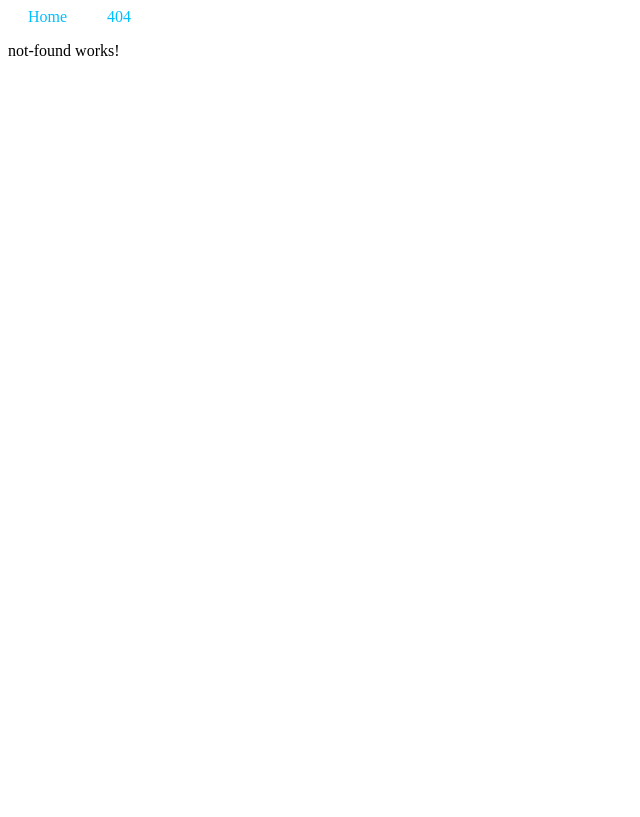
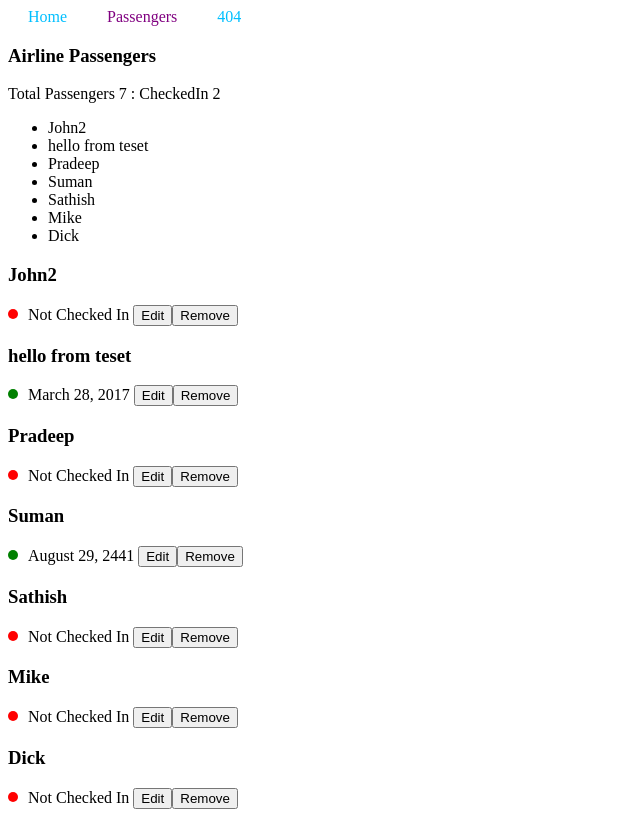
Before and after one commit to brillyanto/ngprojects, an Angular app: page /passengers in a window 1280 px wide. Shown: the whole page, without its empty margins (0-640 px from the left). Built offline with nearby package versions, Linux system fonts and the light colour scheme; data requests are answered from the project's data file.

Commit message:
adding passengers dashboard link to the navigation

```diff
--- a/db.json
+++ b/db.json
@@ -2,7 +2,7 @@
   "passengers": [
     {
       "id": 0,
-      "fullname": "John1",
+      "fullname": "John2",
       "checkedIn": false,
       "checkedInDate": null,
       "baggage": "none"
--- a/src/app/app.component.ts
+++ b/src/app/app.component.ts
@@ -19,6 +19,10 @@ export class AppComponent {
       title: 'Home',
       exact: true
     },{
+      url: '/passengers',
+      title: 'Passengers',
+      exact: false
+    },{
       url: '/opps',
       title: '404',
       exact: false
--- a/src/app/passenger-dashboard/passenger-dashboard.module.ts
+++ b/src/app/passenger-dashboard/passenger-dashboard.module.ts
@@ -1,19 +1,23 @@
-import { NgModule } from '@angular/core';
-import { CommonModule } from '@angular/common';
+import { NgModule } from '@angular/core'
+import { CommonModule } from '@angular/common'
 import { FormsModule } from '@angular/forms'
 import { HttpClientModule } from '@angular/common/http'
+import { RouterModule, Router} from '@angular/router'
 
 // containers
 import { PassengerDashboardComponent } from './containers/passenger-dashboard/passenger-dashboard.component'
 import { PassengerViewerComponent } from './containers/passenger-view/passenger-view.component'
+
 // components
-import { PassengerCountComponent } from './components/passenger-count.component';
+import { PassengerCountComponent } from './components/passenger-count.component'
 import { PassengerDetailComponent } from './components/passenger-detail.component'
 import { PassengerFormComponent } from './components/passenger-form/passenger-form.component'
 
 // service
-import { PassengerDashboardService } from './passenger-dashboard.service';
+import { PassengerDashboardService } from './passenger-dashboard.service'
 
+
+const routes = [{ path: 'passengers', component: PassengerDashboardComponent }]
 
 @NgModule({
     declarations:[
@@ -26,10 +30,8 @@ import { PassengerDashboardService } from './passenger-dashboard.service';
     imports:[
         CommonModule,
         FormsModule,
-        HttpClientModule
-    ],
-    exports:[
-        PassengerViewerComponent
+        HttpClientModule,
+        RouterModule.forChild(routes)
     ],
     providers:[
         PassengerDashboardService
```
